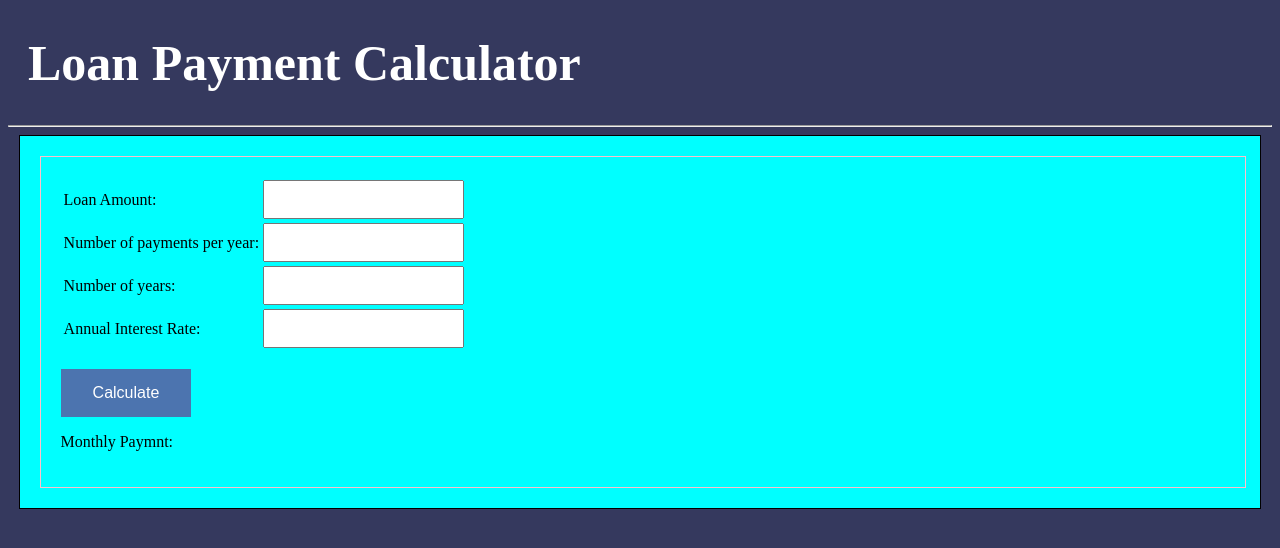
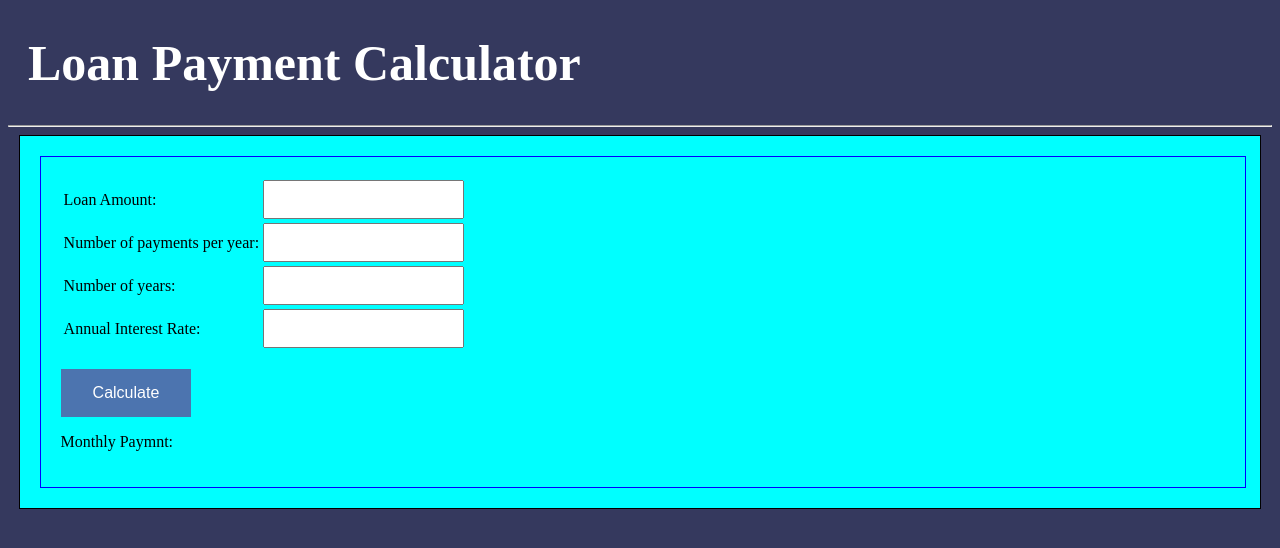
Before and after one commit to iperrilles/HW3, a Flask app: page / in a window 1280 px wide. Shown: the top 548 px of the page. Run offline with Flask 2, Linux system fonts and the light colour scheme.

Commit message:
Border color

```diff
--- a/static/css/stylesheet1.css
+++ b/static/css/stylesheet1.css
@@ -30,7 +30,7 @@ input{
 	margin: 0 auto; /* centers the div on the page */
 	text-align: left; /*left justifies the text in the div */
 	padding: 20px;
-	border: 1px solid pink;
+	border: 1px solid blue;
 }
 
 .button {
```
